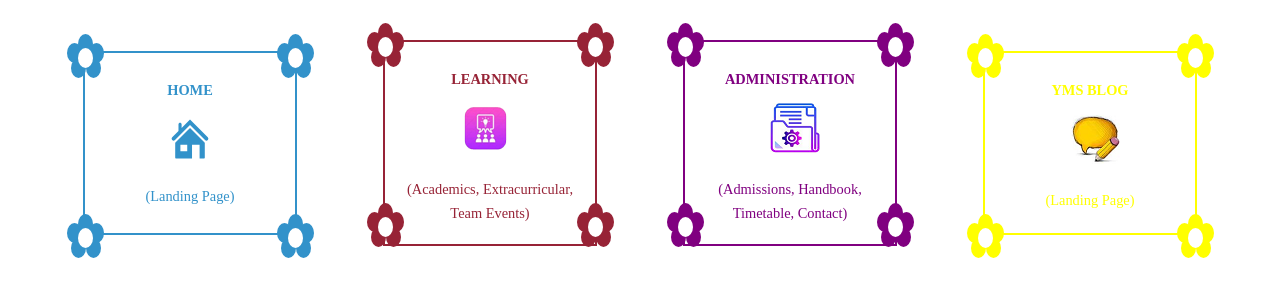
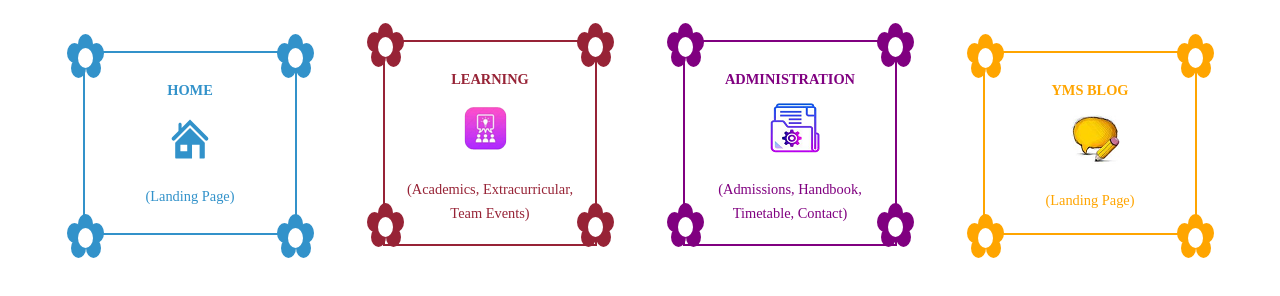
Before and after one commit to realsbd/yewande, a plain HTML site: page index.html in a window 1280 px wide. Drawn offline with Linux system fonts and the light colour scheme.

Commit message:
one more color to fix

```diff
--- a/css.css
+++ b/css.css
@@ -2,7 +2,7 @@
     --home-color: rgb(50, 146, 202);
     --learning-color: rgb(151, 35, 54);
     --admin-color:  purple;
-    --blog-color:  yellow;
+    --blog-color:  orange;
 }
 .home-color{
     color: rgb(50, 146, 202);
```
